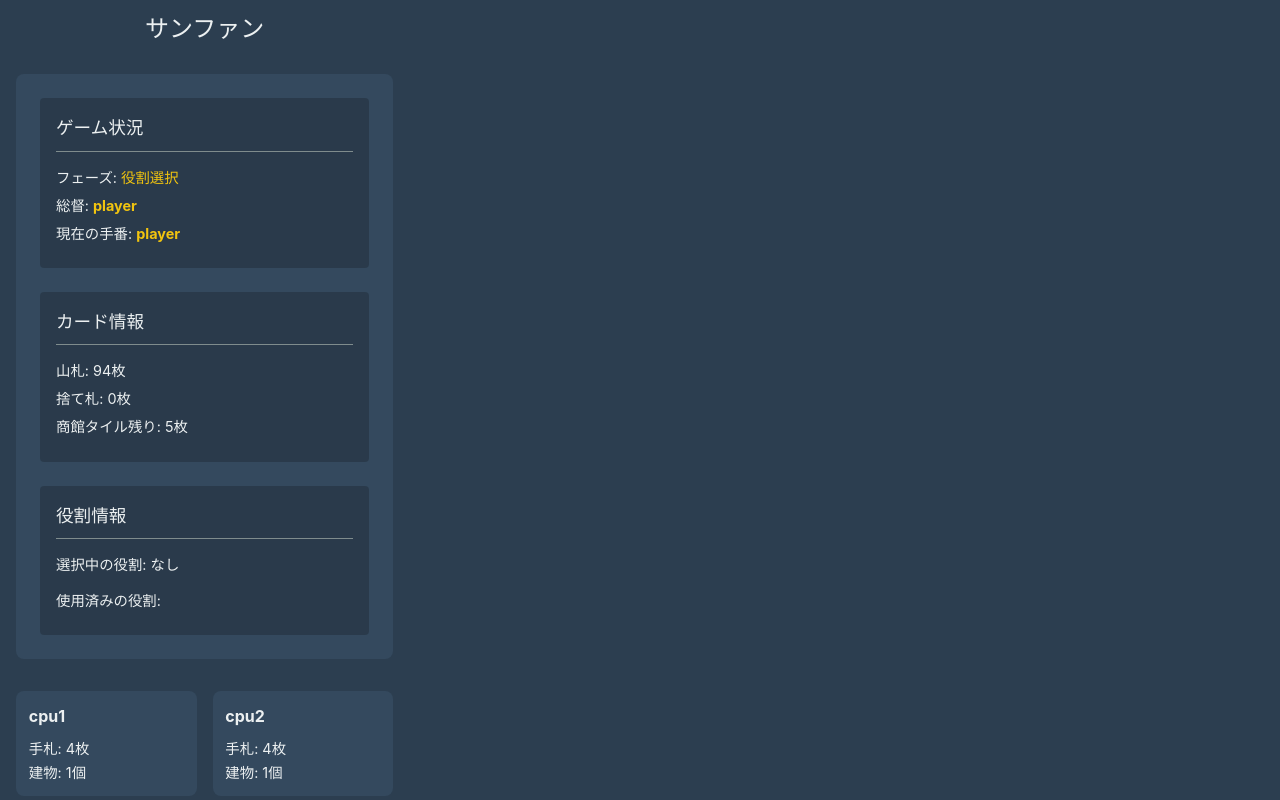
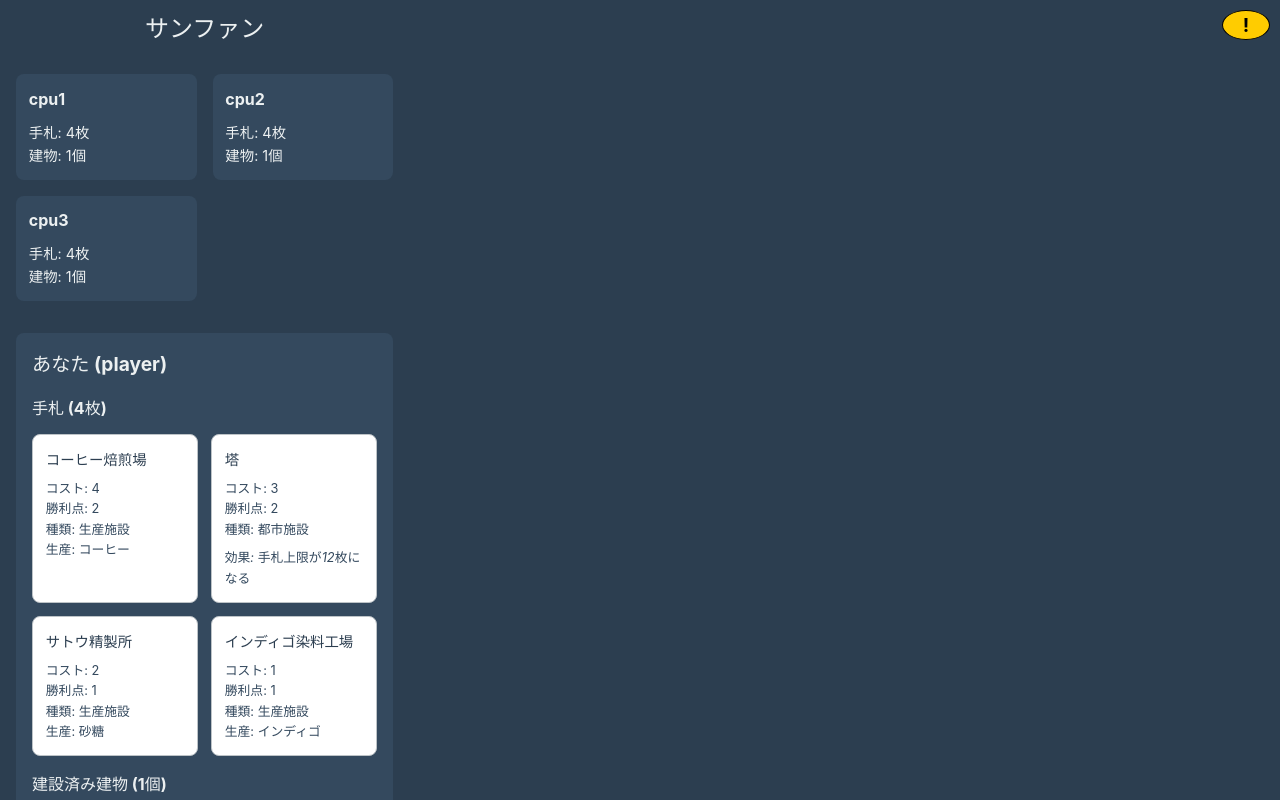
Before and after one commit to kekoyana/ai_game, a React (Vite) app in the folder sanjuan/: page / in a window 1280 px wide. Shown: the top 800 px of the page. Built offline with nearby package versions, Linux system fonts and the light colour scheme.

Commit message:
game_infoをボタンにする

```diff
--- a/sanjuan/index.html
+++ b/sanjuan/index.html
@@ -2,7 +2,7 @@
 <html lang="ja">
   <head>
     <meta charset="UTF-8" />
-    <link rel="icon" type="image/svg+xml" href="/vite.svg" />
+    <link rel="icon" href="https://cdn.jsdelivr.net/gh/twitter/twemoji@14.0.2/assets/72x72/1F33D.png">
     <meta name="viewport" content="width=device-width, initial-scale=1.0" />
     <title>San Juan</title>
   </head>
--- /dev/null
+++ b/sanjuan/src/components/GameInfo.css
@@ -0,0 +1,78 @@
+/* src/components/GameInfo.css */
+.game-info-toggle {
+  position: fixed;
+  top: 10px;
+  right: 10px;
+  z-index: 1000; /* 他の要素より手前に表示 */
+  background-color: #ffcc00; /* 目立つ色 */
+  color: black;
+  border: 1px solid black;
+  border-radius: 50%; /* 円形 */
+  width: 30px;
+  height: 30px;
+  font-size: 1.2em;
+  font-weight: bold;
+  cursor: pointer;
+  display: flex;
+  justify-content: center;
+  align-items: center;
+}
+
+.game-info {
+  position: fixed;
+  top: 50px; /* トグルボタンの下に配置 */
+  right: 10px;
+  width: 250px;
+  background-color: rgba(255, 255, 255, 0.9); /* 半透明の白 */
+  border: 1px solid #ccc;
+  border-radius: 5px;
+  padding: 15px;
+  box-shadow: 0 2px 5px rgba(0, 0, 0, 0.1);
+  z-index: 999; /* トグルボタンよりは後ろ */
+  max-height: calc(100vh - 70px); /* 画面の高さを超えないように */
+  overflow-y: auto; /* 内容が多い場合にスクロール */
+}
+
+.game-info h4 {
+  margin-top: 0;
+  margin-bottom: 10px;
+  border-bottom: 1px solid #eee;
+  padding-bottom: 5px;
+}
+
+.game-info h5 {
+    margin-top: 10px;
+    margin-bottom: 5px;
+}
+
+.game-info p {
+  margin: 5px 0;
+  font-size: 0.9em;
+}
+
+.game-info ul {
+  list-style: none;
+  padding-left: 10px;
+  margin: 5px 0;
+}
+
+.game-info li {
+    font-size: 0.9em;
+}
+
+.game-info .highlight {
+  font-weight: bold;
+  color: #007bff; /* 強調色 */
+}
+
+.game-info > div {
+  margin-bottom: 15px;
+}
+
+.game-info > div:last-child {
+  margin-bottom: 0;
+}
+
+.trading-house-prices ul {
+    padding-left: 15px; /* 少しインデント */
+}
--- a/sanjuan/src/components/GameInfo.tsx
+++ b/sanjuan/src/components/GameInfo.tsx
@@ -1,7 +1,8 @@
 // src/components/GameInfo.tsx
-import React from 'react';
+import React, { useState } from 'react';
 import { Role } from '../store/gameStore';
 import { useGame } from '../store/GameContext';
+import './GameInfo.css'; // スタイルシートをインポート
 
 // 役割名を日本語に変換
 const roleNames: Record<Role, string> = {
@@ -21,6 +22,7 @@ const phaseNames: Record<string, string> = {
 };
 
 const GameInfo: React.FC = () => {
+  const [isVisible, setIsVisible] = useState(false); // 表示状態を管理するstate
   const { state } = useGame();
   const {
     deck,
@@ -60,8 +62,17 @@ const GameInfo: React.FC = () => {
     );
   };
 
+  const toggleVisibility = () => {
+    setIsVisible(!isVisible);
+  };
+
   return (
-    <div className="game-info">
+    <>
+      <button className="game-info-toggle" onClick={toggleVisibility}>
+        !
+      </button>
+      {isVisible && (
+        <div className="game-info">
       <div className="game-status">
         <h4>ゲーム状況</h4>
         <p>フェーズ: <span className="highlight">{phaseNames[gamePhase]}</span></p>
@@ -94,7 +105,9 @@ const GameInfo: React.FC = () => {
           {renderTradingHousePrices()}
         </div>
       )}
-    </div>
+        </div>
+      )}
+    </>
   );
 };
 
```
